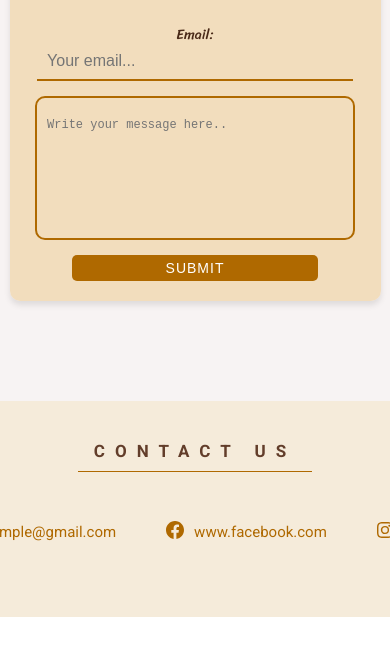
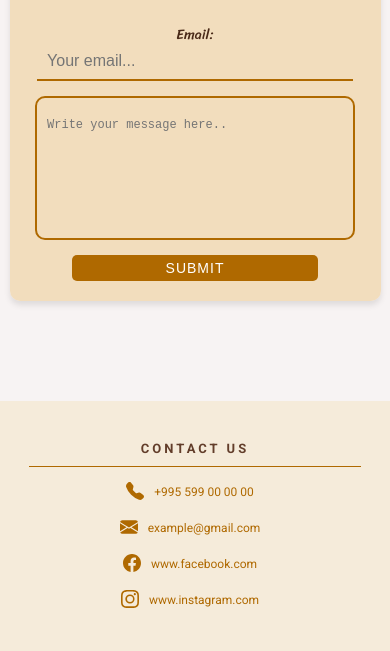
Before and after one commit to BondoDev/bakashvili_site, a website: page index.html in a window 390 px wide. Shown: the part 3671-4322 px from the top of the page. Before the commit the page ends 4288 px from the top, so only its background shows below. Drawn offline with nearby package versions, Linux system fonts and the light colour scheme; files that its build step writes are made by us from their sources; files whose address does not match are found by name.

Commit message:
Update _footer.scss

```diff
--- a/sass/layout/_footer.scss
+++ b/sass/layout/_footer.scss
@@ -46,3 +46,65 @@ footer {
     }
   }
 }
+
+.footer__list li a {
+  color: #af6900;
+  text-decoration: none;
+  font-size: 1.5rem;
+
+  &:hover {
+    text-decoration: underline;
+  }
+}
+
+.footer__list li {
+  display: flex;
+  align-items: center;
+  gap: 1rem;
+  font-size: 1.5rem;
+  color: #af6900;
+  cursor: pointer;
+  white-space: nowrap; // ⬅ Prevents wrapping!
+}
+
+@media (max-width: 768px) {
+  .footer {
+    width: 85%;
+
+    &__header {
+      font-size: 1.5rem;
+      letter-spacing: 0.5rem;
+    }
+
+    &__list {
+      flex-direction: column;
+      gap: 2rem;
+
+      li {
+        font-size: 1.4rem;
+      }
+    }
+  }
+}
+
+@media (max-width: 480px) {
+  .footer {
+    &__header {
+      font-size: 1.3rem;
+      letter-spacing: 0.3rem;
+    }
+
+    &__list {
+      gap: 1.5rem;
+
+      li {
+        font-size: 1.2rem;
+
+        img {
+          width: 18px;
+          height: 18px;
+        }
+      }
+    }
+  }
+}
```
